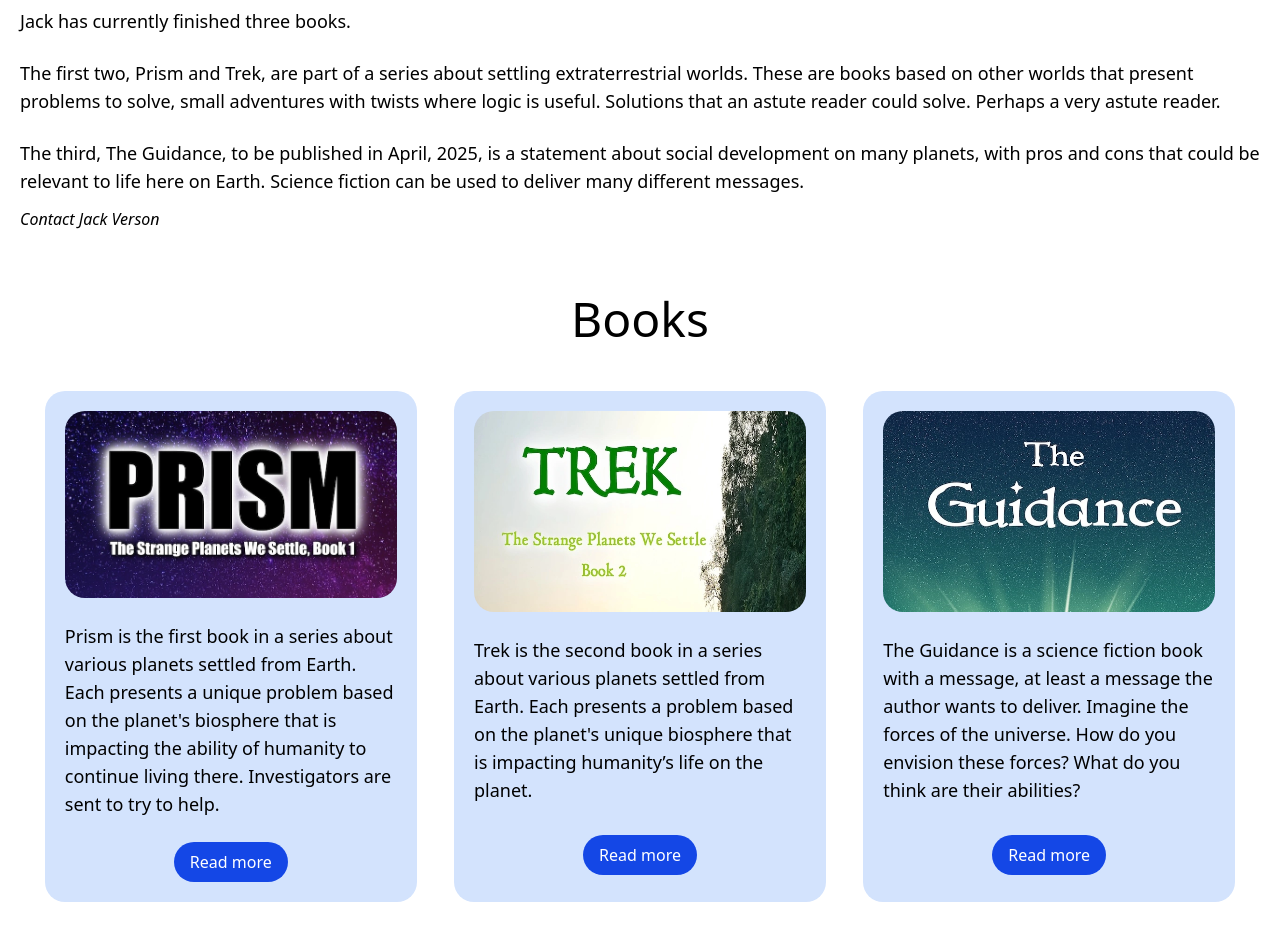
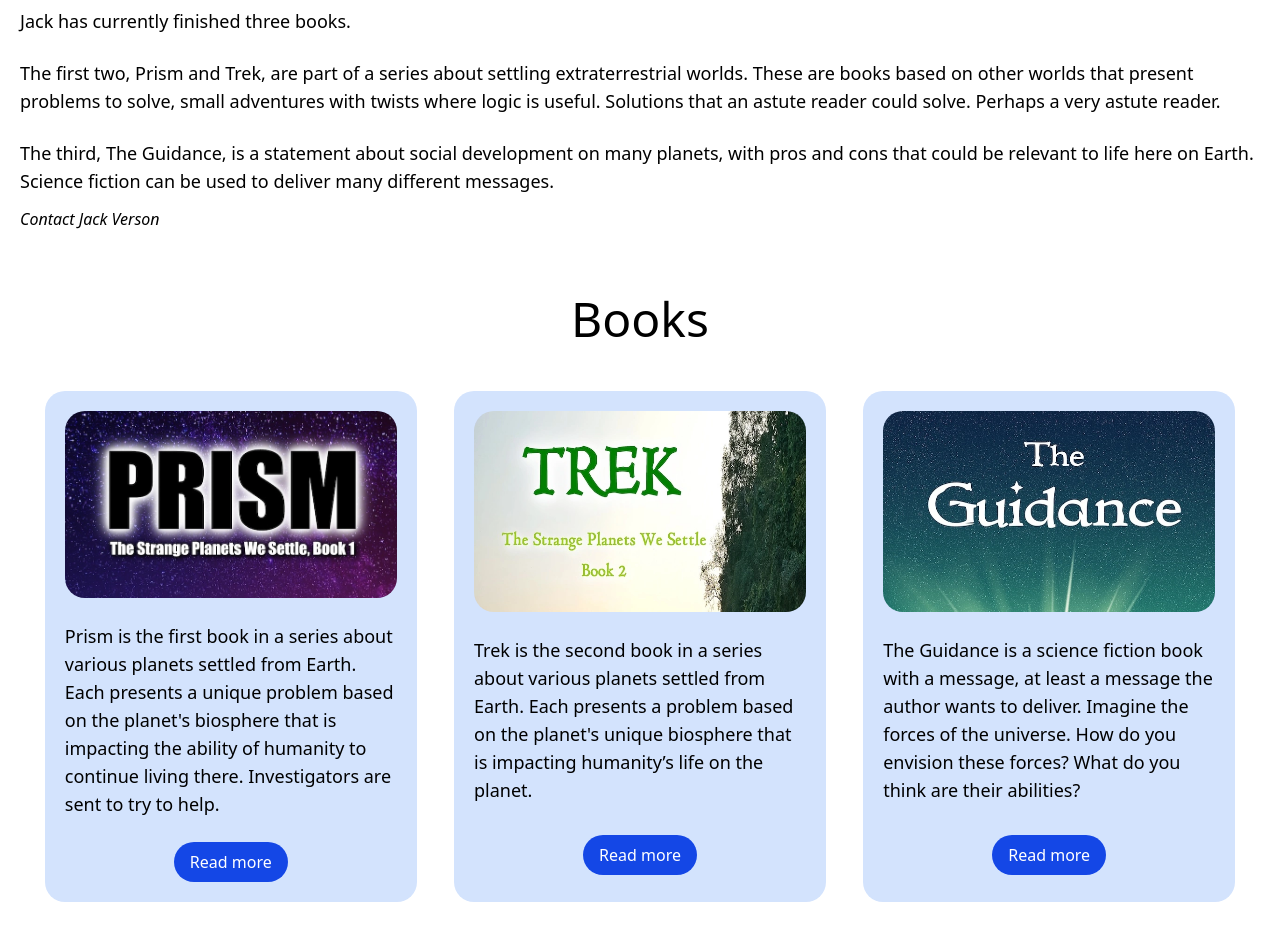
Before and after one commit to jalanverson/authorpage, an Astro site: page / in a window 1280 px wide. Shown: the part 900-1836 px from the top of the page. Built offline with nearby package versions, Linux system fonts and the light colour scheme; Astro itself is replaced by a stand-in of ours.

Commit message:
Update index.astro

```diff
--- a/src/pages/index.astro
+++ b/src/pages/index.astro
@@ -37,7 +37,7 @@ import jackTurtle from "../images/jack-turtle.jpg"
 			The first two, Prism and Trek, are part of a series about settling extraterrestrial worlds. These are books based on other worlds that present problems to solve, small adventures with twists where logic is useful. Solutions that an astute reader could solve. Perhaps a very astute reader.
 		</p>
 		<p class="text-lg my-[12px]">
-			The third, The Guidance, to be published in April, 2025, is a statement about social development on many planets, with pros and cons that could be relevant to life here on Earth. Science fiction can be used to deliver many different messages.
+			The third, The Guidance, is a statement about social development on many planets, with pros and cons that could be relevant to life here on Earth. Science fiction can be used to deliver many different messages.
 		</p>
 		<p class="text-lg my-[12px]">
 			<address> Contact <a fg-[#f5f8ff] href="mailto:jackverson@gmail.com">Jack Verson</a> </address>
```
